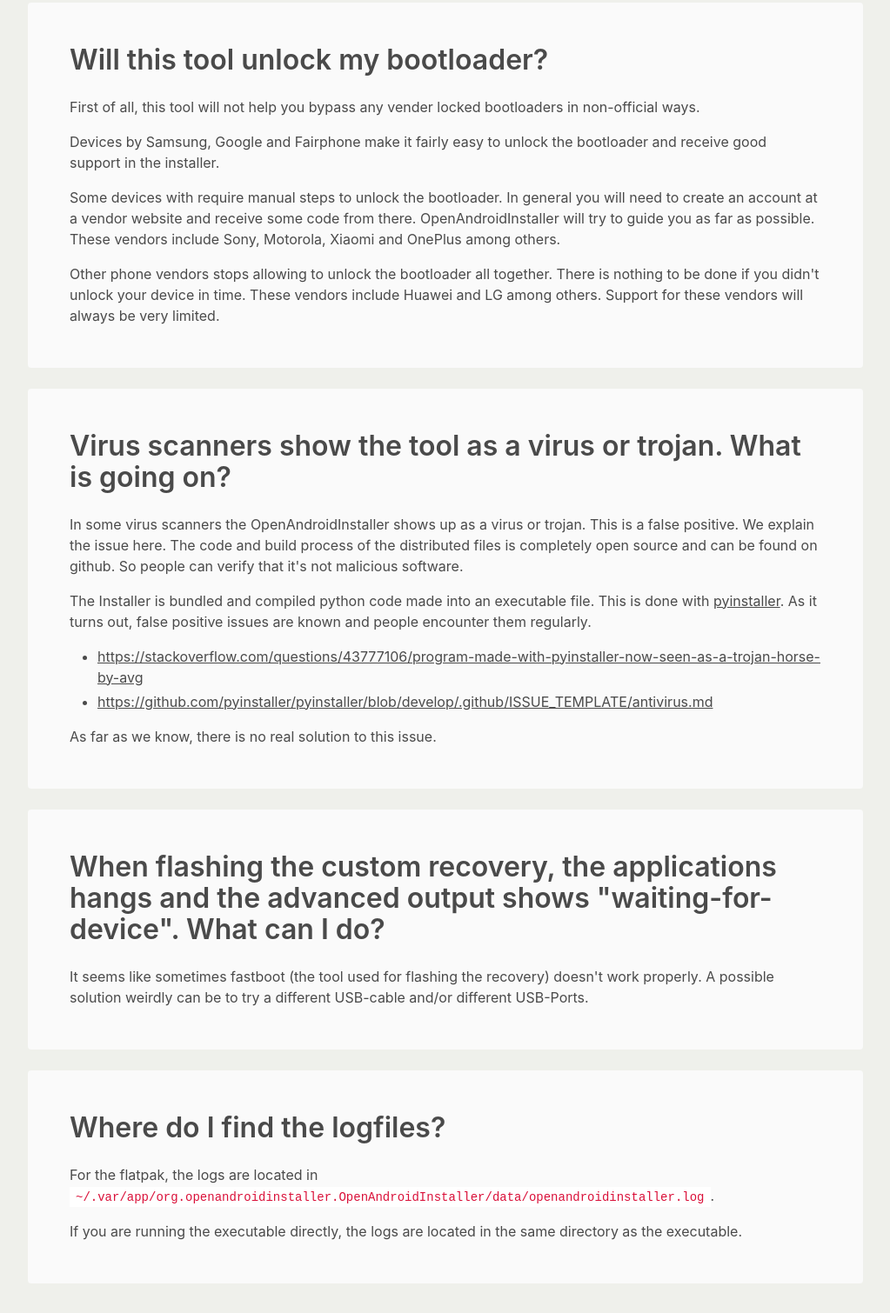
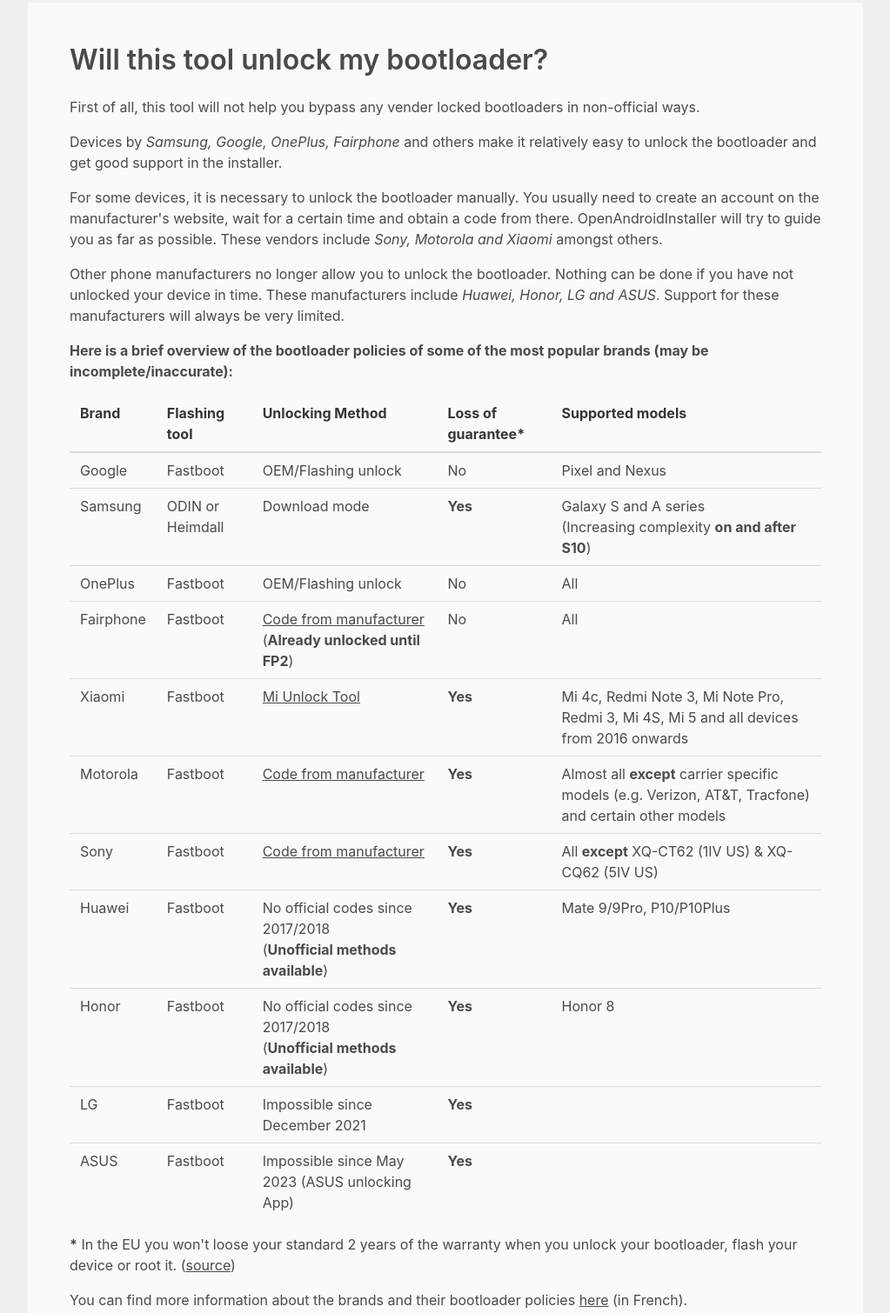
Before and after one commit to openandroidinstaller-dev/openandroidinstaller-dev.github.io, a plain HTML site: page public/faq.html in a window 1280 px wide. Shown: the part 2747-4257 px from the top of the page at 87% size, without its empty margins (128-1151 px from the left). Drawn offline with Linux system fonts and the light colour scheme.

Commit message:
Add public files

```diff
--- a/public/faq.html
+++ b/public/faq.html
@@ -221,26 +221,127 @@
         <li>Make sure your device is supported by the image up to the exact device id.
         <li>Try a different image for your device. This is especially useful for unofficial images of ROMs.</li>
       </ul>
-      <p>Of course, there are other things that can go wrong. If non of the above helps, write an email or raise an issue on GitHub.
+      <p>Of course, there are other things that can go wrong. If non of the above helps, write an email or raise an
+        issue on GitHub.
       </p>
     </div>
     <div class="notification has-background-white-bis p-6 content">
       <h3 id="unlock-bootloader" class="title is-3">Will this tool unlock my bootloader?</h3>
       <p>First of all, this tool will not help you bypass any vender locked bootloaders in non-official ways.</p>
+      <p>Devices by <em>Samsung, Google, OnePlus, Fairphone</em> and others make it relatively easy to unlock the
+        bootloader and get good support in the installer.</p>
+      <p>For some devices, it is necessary to unlock the bootloader manually. You usually need to create an account on
+        the manufacturer&#39;s website, wait for a certain time and obtain a code from there. OpenAndroidInstaller will
+        try to guide you as far as possible. These vendors include <em>Sony, Motorola and Xiaomi</em> amongst others.
+      </p>
+      <p>Other phone manufacturers no longer allow you to unlock the bootloader. Nothing can be done if you have not
+        unlocked your device in time. These manufacturers include <em>Huawei, Honor, LG and ASUS</em>. Support for these
+        manufacturers will always be very limited.</p>
       <p>
-        Devices by Samsung, Google and Fairphone make it fairly easy to unlock the bootloader and receive good support
-        in the installer.
+        <b>Here is a brief overview of the bootloader policies of some of the most popular brands (may be
+          incomplete/inaccurate):</b>
       </p>
-      <p>
-        Some devices with require manual steps to unlock the bootloader. In general you will need to create an account
-        at a vendor website and receive some code from there. OpenAndroidInstaller will try to guide you as far as
-        possible. These vendors include Sony, Motorola, Xiaomi and OnePlus among others.
+      <table>
+        <thead>
+          <tr>
+            <th>Brand</th>
+            <th>Flashing tool</th>
+            <th>Unlocking Method</th>
+            <th>Loss of guarantee*</th>
+            <th>Supported models</th>
+          </tr>
+        </thead>
+        <tbody>
+          <tr>
+            <td>Google</td>
+            <td>Fastboot</td>
+            <td>OEM/Flashing unlock</td>
+            <td>No</td>
+            <td>Pixel and Nexus</td>
+          </tr>
+          <tr>
+            <td>Samsung</td>
+            <td>ODIN or Heimdall</td>
+            <td>Download mode</td>
+            <td><strong>Yes</strong></td>
+            <td>Galaxy S and A series<br>(Increasing complexity <strong>on and after S10</strong>)</td>
+          </tr>
+          <tr>
+            <td>OnePlus</td>
+            <td>Fastboot</td>
+            <td>OEM/Flashing unlock</td>
+            <td>No</td>
+            <td>All</td>
+          </tr>
+          <tr>
+            <td>Fairphone</td>
+            <td>Fastboot</td>
+            <td><a href="https://support.fairphone.com/hc/en-us/articles/10492476238865-Manage-the-Bootloader">Code
+                from manufacturer</a><br>(<strong>Already unlocked until FP2</strong>)</td>
+            <td>No</td>
+            <td>All</td>
+          </tr>
+          <tr>
+            <td>Xiaomi</td>
+            <td>Fastboot</td>
+            <td><a href="https://new.c.mi.com/global/post/101245">Mi Unlock Tool</a></td>
+            <td><strong>Yes</strong></td>
+            <td>Mi 4c, Redmi Note 3, Mi Note Pro, Redmi 3, Mi 4S, Mi 5 and all devices from 2016 onwards</td>
+          </tr>
+          <tr>
+            <td>Motorola</td>
+            <td>Fastboot</td>
+            <td><a href="https://en-us.support.motorola.com/app/standalone/bootloader/unlock-your-device-a">Code from
+                manufacturer</a></td>
+            <td><strong>Yes</strong></td>
+            <td>Almost all <strong>except</strong> carrier specific models (e.g. Verizon, AT&amp;T, Tracfone) and
+              certain other models</td>
+          </tr>
+          <tr>
+            <td>Sony</td>
+            <td>Fastboot</td>
+            <td><a
+                href="https://developer.sony.com/open-source/aosp-on-xperia-open-devices/get-started/unlock-bootloader">Code
+                from manufacturer</a></td>
+            <td><strong>Yes</strong></td>
+            <td>All <strong>except</strong> XQ-CT62 (1Ⅳ US) &amp; XQ-CQ62 (5Ⅳ US)</td>
+          </tr>
+          <tr>
+            <td>Huawei</td>
+            <td>Fastboot</td>
+            <td>No official codes since 2017/2018<br>(<strong>Unofficial methods available</strong>)</td>
+            <td><strong>Yes</strong></td>
+            <td>Mate 9/9Pro, P10/P10Plus</td>
+          </tr>
+          <tr>
+            <td>Honor</td>
+            <td>Fastboot</td>
+            <td>No official codes since 2017/2018<br>(<strong>Unofficial methods available</strong>)</td>
+            <td><strong>Yes</strong></td>
+            <td>Honor 8</td>
+          </tr>
+          <tr>
+            <td>LG</td>
+            <td>Fastboot</td>
+            <td>Impossible since December 2021</td>
+            <td><strong>Yes</strong></td>
+            <td></td>
+          </tr>
+          <tr>
+            <td>ASUS</td>
+            <td>Fastboot</td>
+            <td>Impossible since May 2023 (ASUS unlocking App)</td>
+            <td><strong>Yes</strong></td>
+          </tr>
+        </tbody>
+      </table>
+      <p><strong>*</strong> In the EU you won&#39;t loose your standard 2 years of the warranty when you unlock your
+        bootloader, flash your device or root it. (<a
+          href="https://forum.xda-developers.com/t/info-eu-rooting-and-flashing-dont-void-the-warranty.1998801/">source</a>)
       </p>
-      <p>
-        Other phone vendors stops allowing to unlock the bootloader all together. There is nothing to be done if you
-        didn't unlock your device in time. These vendors include Huawei and LG among others. Support for these vendors
-        will always be very limited.
-      </p>
+      <p>You can find more information about the brands and their bootloader policies <a
+          href="https://wikilibriste.fr/fr/tutoriels-android/bootloader-unlock">here</a> (in French).</p>
+
     </div>
     <div class="notification has-background-white-bis p-6 content">
       <h3 id="is-it-virus" class="title is-3">Virus scanners show the tool as a virus or trojan. What is going on?
@@ -272,7 +373,9 @@
     </div>
     <div class="notification has-background-white-bis p-6 content">
       <h3 id="find-logs" class="title is-3">Where do I find the logfiles?</h3>
-      <p>For the flatpak, the logs are located in <code>~/.var/app/org.openandroidinstaller.OpenAndroidInstaller/data/openandroidinstaller.log</code>.</p>
+      <p>For the flatpak, the logs are located in
+        <code>~/.var/app/org.openandroidinstaller.OpenAndroidInstaller/data/openandroidinstaller.log</code>.
+      </p>
       <p>If you are running the executable directly, the logs are located in the same directory as the executable.</p>
     </div>
     <!-- Content end -->
```
Also changed, not shown: public/index.html (+2 -2 lines).
